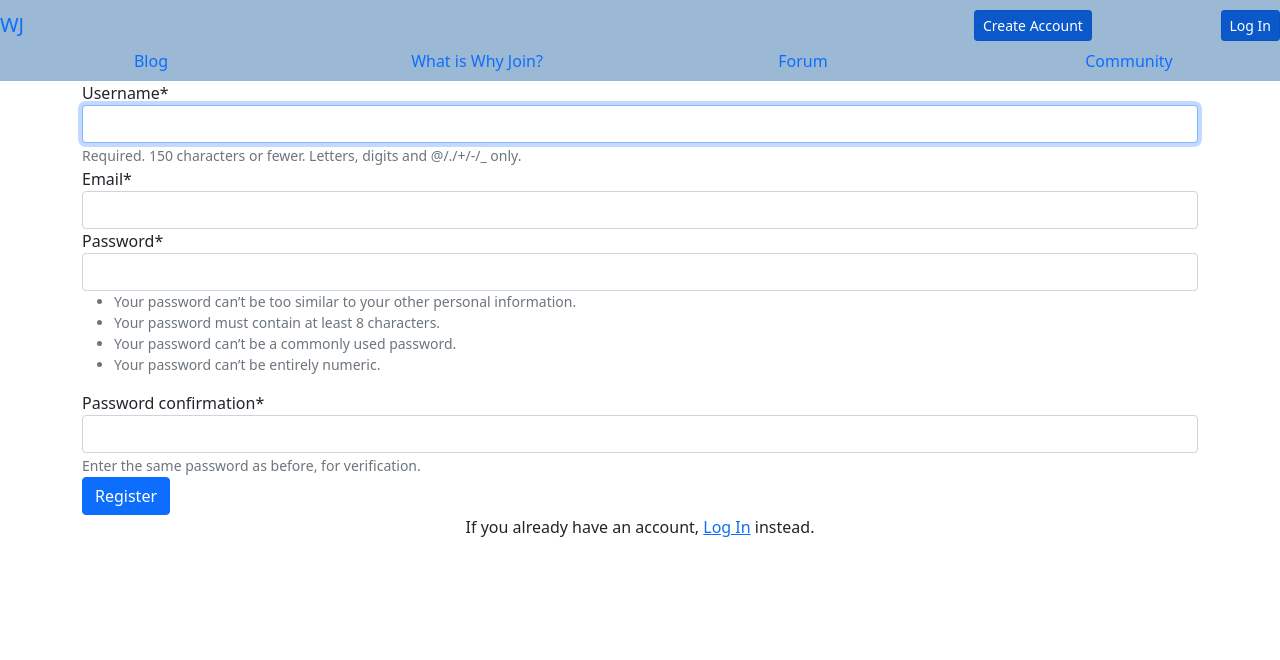
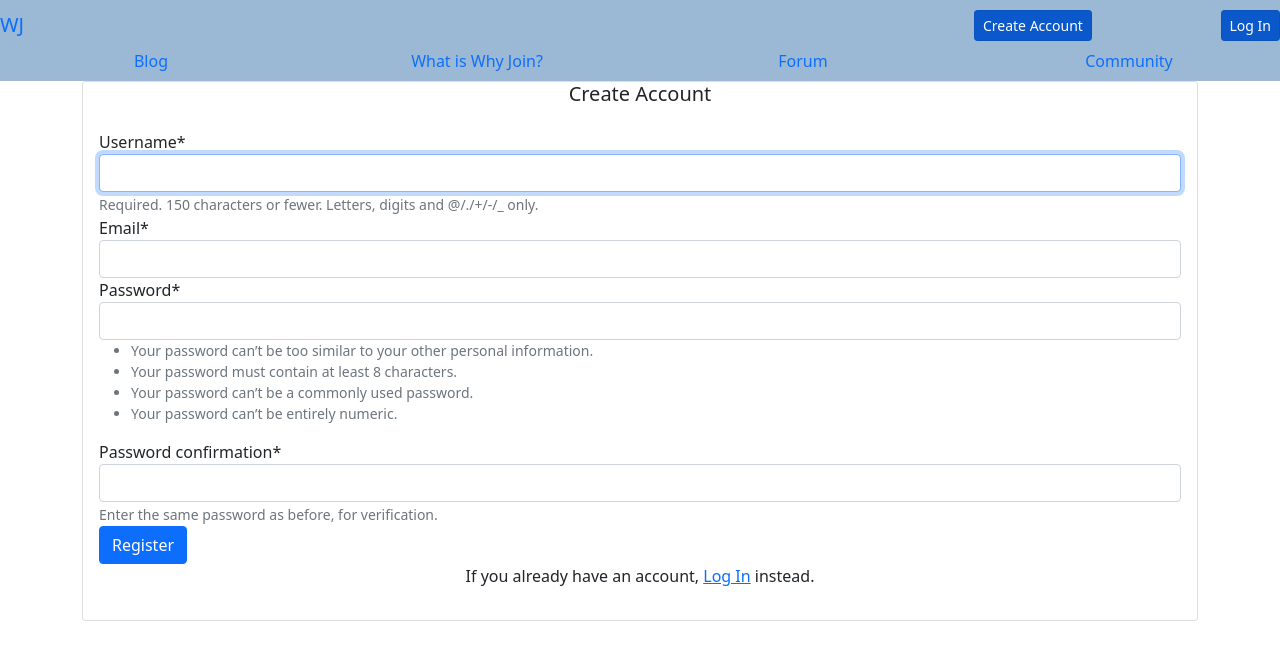
Before and after one commit to kghudgens/WhyJoin, a Django app: page /user/register in a window 1280 px wide. Shown: the top 660 px of the page. Run offline with Django 3.2, Linux system fonts and the light colour scheme; some libraries are stand-ins or nearby versions.

Commit message:
Put log in form into card for readability

```diff
--- a/whyjoin/user/templates/user/register.html
+++ b/whyjoin/user/templates/user/register.html
@@ -3,6 +3,11 @@
 {% block content %}
 
 <div class="container">
+  <div class="card">
+    <div class="card-tile log-in-form-title">
+      <h5>Create Account </h5>
+    </div>
+    <div class="card-body">
       <form method="POST">
         {% csrf_token%}
         {{ form|crispy }}
@@ -11,6 +16,8 @@
      <p class="text-center"> If you already have an account, <a href="{% url 'login'%}">Log In</a> instead.</p>
 
     </div>
+  </div>
+</div>
 
 
 {%endblock%}
```
Lines whose indentation alone changed are shown as unchanged.
